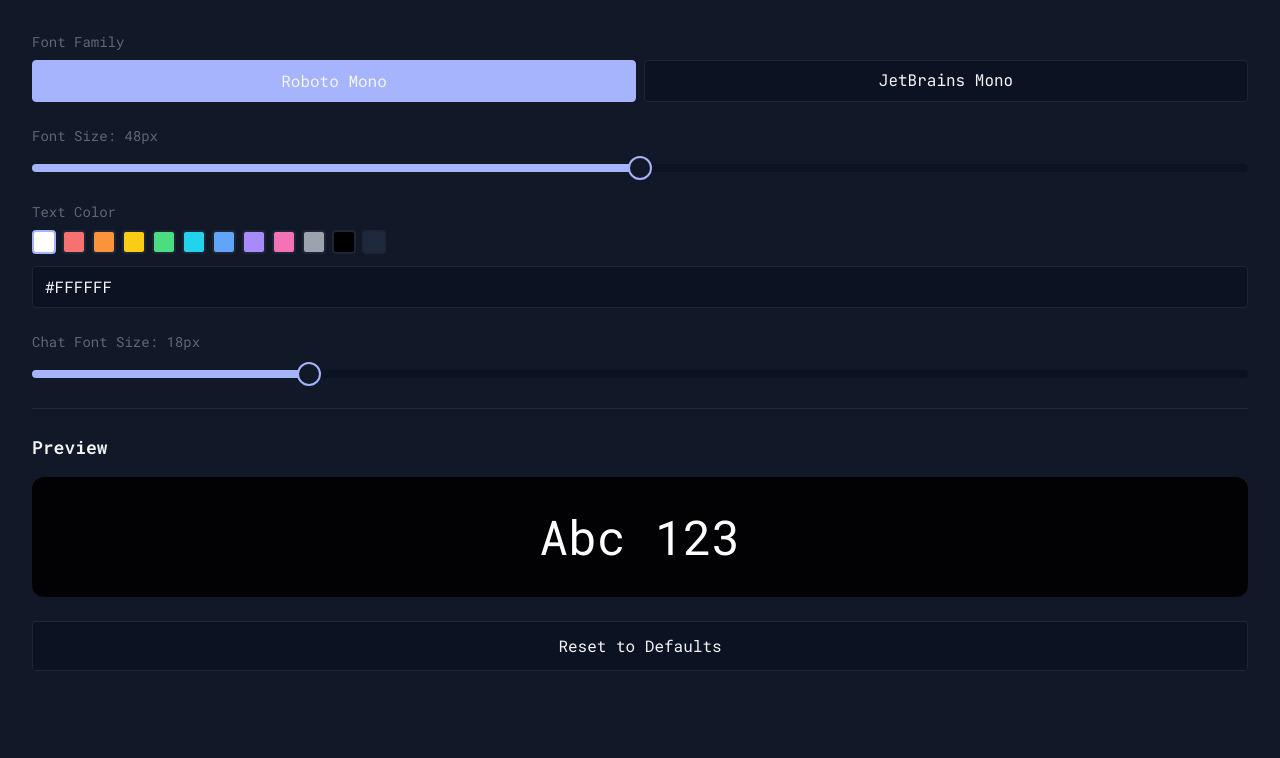
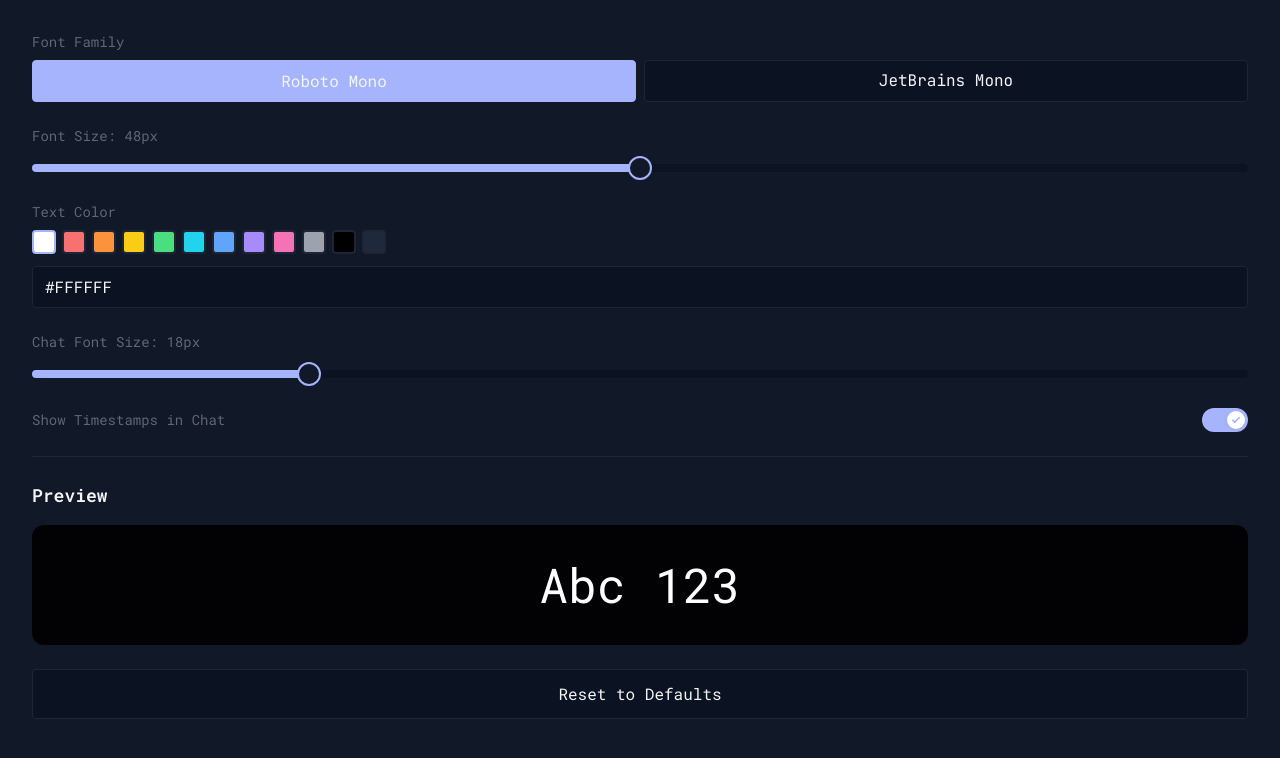
Before and after one commit to baichuu/KeyRC, a SvelteKit app: page /settings in a window 1280 px wide. Shown: the top 758 px of the page. Built offline with nearby package versions, Linux system fonts and the light colour scheme.

Commit message:
feat: timestap in message

```diff
--- a/src/routes/chat/+page.svelte
+++ b/src/routes/chat/+page.svelte
@@ -25,7 +25,17 @@ const defaultTheme: Theme = {
 	border: "#1e2534",
 };
 
-let messages = $state<string[]>([]);
+interface Message {
+	text: string;
+	time: string;
+}
+
+let messages = $state<Message[]>([]);
+
+function getTimeString(): string {
+	const now = new Date();
+	return now.toLocaleTimeString('en-US', { hour: '2-digit', minute: '2-digit', hour12: false });
+}
 let currentText = $state("");
 let messagesContainer: HTMLDivElement;
 // Load cached theme from localStorage for instant display
@@ -39,6 +49,7 @@ function getCachedTheme(): Theme {
 
 let theme = $state<Theme>(getCachedTheme());
 let chatFontSize = $state(18);
+let showTimestamp = $state(true);
 
 const shiftedKeys: Record<string, string> = {
 	"1": "!", "2": "@", "3": "#", "4": "$", "5": "%",
@@ -83,6 +94,7 @@ function loadSettings() {
 	if (saved) {
 		const settings = JSON.parse(saved);
 		chatFontSize = settings.chatFontSize ?? 18;
+		showTimestamp = settings.showTimestamp ?? true;
 	}
 }
 
@@ -108,8 +120,10 @@ onMount(() => {
 		}
 
 		if (key === "Enter") {
-			if (currentText.trim()) {
-				messages = [...messages, currentText.trim()];
+			if (shift) {
+				currentText += "\n";
+			} else if (currentText.trim()) {
+				messages = [...messages, { text: currentText.trim(), time: getTimeString() }];
 				currentText = "";
 				setTimeout(scrollToBottom, 10);
 			}
@@ -157,24 +171,27 @@ onMount(() => {
 	<div bind:this={messagesContainer} class="flex-1 overflow-y-auto flex flex-col justify-end gap-3 mb-4 px-4">
 		{#each messages as message}
 			<div
-				class="inline-block w-fit max-w-[85%] px-10 py-3 rounded-full font-medium"
+				class="inline-block w-fit max-w-[85%] px-6 py-3 rounded-3xl font-medium whitespace-pre-wrap"
 				style="background-color: {theme.bg_dark}; color: {theme.fg}; border: 1px solid {theme.border}; font-size: {chatFontSize}px;"
 			>
-				{message}
+				{message.text}
+				{#if showTimestamp}
+					<div class="text-xs opacity-40 mt-1" style="font-size: {Math.max(chatFontSize - 6, 10)}px;">{message.time}</div>
+				{/if}
 			</div>
 		{/each}
 	</div>
 
 	{#if currentText}
 		<div
-			class="inline-block w-fit max-w-[85%] px-10 py-3 rounded-full font-medium mx-4"
+			class="inline-block w-fit max-w-[85%] px-6 py-3 rounded-3xl font-medium mx-4 whitespace-pre-wrap"
 			style="background-color: {theme.bg_dark}; color: {theme.fg}; border: 1px solid {theme.border}; font-size: {chatFontSize}px;"
 		>
 			{currentText}<span class="animate-pulse opacity-50">|</span>
 		</div>
 	{:else}
 		<div class="px-4" style="color: {theme.fg}; opacity: 0.5; font-size: {chatFontSize}px;">
-			Type something... (Enter to send, ESC to close)
+			Type something... (Enter to send, Shift+Enter for new line, ESC to close)
 		</div>
 	{/if}
 </div>
--- a/src/routes/settings/+page.svelte
+++ b/src/routes/settings/+page.svelte
@@ -8,6 +8,7 @@ interface Settings {
 	fontFamily: string;
 	textColor: string;
 	chatFontSize: number;
+	showTimestamp: boolean;
 }
 
 interface Theme {
@@ -46,6 +47,7 @@ const defaultSettings: Settings = {
 	fontFamily: "Roboto Mono",
 	textColor: "#ffffff",
 	chatFontSize: 18,
+	showTimestamp: true,
 };
 
 let settings = $state<Settings>({ ...defaultSettings });
@@ -164,6 +166,23 @@ onMount(() => {
 			/>
 		</div>
 
+		<div class="flex items-center justify-between">
+			<label class="text-sm" style="color: {theme.grey};">Show Timestamps in Chat</label>
+			<label class="switch" style="--switch-bg: {theme.grey}; --switch-checked-bg: {theme.blue}; --icon-cross-color: {theme.grey}; --icon-checkmark-color: {theme.blue};">
+				<input type="checkbox" bind:checked={settings.showTimestamp} onchange={saveSettings} />
+				<div class="slider">
+					<div class="circle">
+						<svg class="cross" viewBox="0 0 365.696 365.696" height="6" width="6" xmlns="http://www.w3.org/2000/svg">
+							<path fill="currentColor" d="M243.188 182.86 356.32 69.726c12.5-12.5 12.5-32.766 0-45.247L341.238 9.398c-12.504-12.503-32.77-12.503-45.25 0L182.86 122.528 69.727 9.374c-12.5-12.5-32.766-12.5-45.247 0L9.375 24.457c-12.5 12.504-12.5 32.77 0 45.25l113.152 113.152L9.398 295.99c-12.503 12.503-12.503 32.769 0 45.25L24.48 356.32c12.5 12.5 32.766 12.5 45.247 0l113.132-113.132L295.99 356.32c12.503 12.5 32.769 12.5 45.25 0l15.081-15.082c12.5-12.504 12.5-32.77 0-45.25zm0 0"></path>
+						</svg>
+						<svg class="checkmark" viewBox="0 0 24 24" height="10" width="10" xmlns="http://www.w3.org/2000/svg">
+							<path fill="currentColor" d="M9.707 19.121a.997.997 0 0 1-1.414 0l-5.646-5.647a1.5 1.5 0 0 1 0-2.121l.707-.707a1.5 1.5 0 0 1 2.121 0L9 14.171l9.525-9.525a1.5 1.5 0 0 1 2.121 0l.707.707a1.5 1.5 0 0 1 0 2.121z"></path>
+						</svg>
+					</div>
+				</div>
+			</label>
+		</div>
+
 		<div class="pt-6" style="border-top: 1px solid {theme.border};">
 			<h2 class="text-lg font-semibold mb-4">Preview</h2>
 			<div
@@ -204,4 +223,99 @@ onMount(() => {
 		border: 2px solid var(--thumb-border);
 		cursor: pointer;
 	}
+
+	.switch {
+		--switch-width: 46px;
+		--switch-height: 24px;
+		--switch-offset: calc((var(--switch-height) - var(--circle-diameter)) / 2);
+		--switch-transition: all .2s cubic-bezier(0.27, 0.2, 0.25, 1.51);
+		--circle-diameter: 18px;
+		--circle-bg: #fff;
+		--circle-shadow: 1px 1px 2px rgba(146, 146, 146, 0.45);
+		--circle-checked-shadow: -1px 1px 2px rgba(163, 163, 163, 0.45);
+		--effect-width: calc(var(--circle-diameter) / 2);
+		--effect-height: calc(var(--effect-width) / 2 - 1px);
+		--effect-bg: var(--circle-bg);
+		display: inline-block;
+	}
+
+	.switch input {
+		display: none;
+	}
+
+	.switch svg {
+		transition: var(--switch-transition);
+		position: absolute;
+	}
+
+	.switch .checkmark {
+		width: 10px;
+		color: var(--icon-checkmark-color);
+		transform: scale(0);
+	}
+
+	.switch .cross {
+		width: 6px;
+		color: var(--icon-cross-color);
+	}
+
+	.switch .slider {
+		box-sizing: border-box;
+		width: var(--switch-width);
+		height: var(--switch-height);
+		background: var(--switch-bg);
+		border-radius: 999px;
+		display: flex;
+		align-items: center;
+		position: relative;
+		transition: var(--switch-transition);
+		cursor: pointer;
+	}
+
+	.switch .circle {
+		width: var(--circle-diameter);
+		height: var(--circle-diameter);
+		background: var(--circle-bg);
+		border-radius: inherit;
+		box-shadow: var(--circle-shadow);
+		display: flex;
+		align-items: center;
+		justify-content: center;
+		transition: var(--switch-transition);
+		z-index: 1;
+		position: absolute;
+		left: var(--switch-offset);
+	}
+
+	.switch .slider::before {
+		content: "";
+		position: absolute;
+		width: var(--effect-width);
+		height: var(--effect-height);
+		left: calc(var(--switch-offset) + (var(--effect-width) / 2));
+		background: var(--effect-bg);
+		border-radius: 1px;
+		transition: all .2s ease-in-out;
+	}
+
+	.switch input:checked + .slider {
+		background: var(--switch-checked-bg);
+	}
+
+	.switch input:checked + .slider .checkmark {
+		transform: scale(1);
+	}
+
+	.switch input:checked + .slider .cross {
+		transform: scale(0);
+	}
+
+	.switch input:checked + .slider::before {
+		left: calc(100% - var(--effect-width) - (var(--effect-width) / 2) - var(--switch-offset));
+	}
+
+	.switch input:checked + .slider .circle {
+		left: calc(100% - var(--circle-diameter) - var(--switch-offset));
+		box-shadow: var(--circle-checked-shadow);
+	}
 </style>
```
Also changed, not shown: 1 other file (tests, documents, lock files or other folders).
